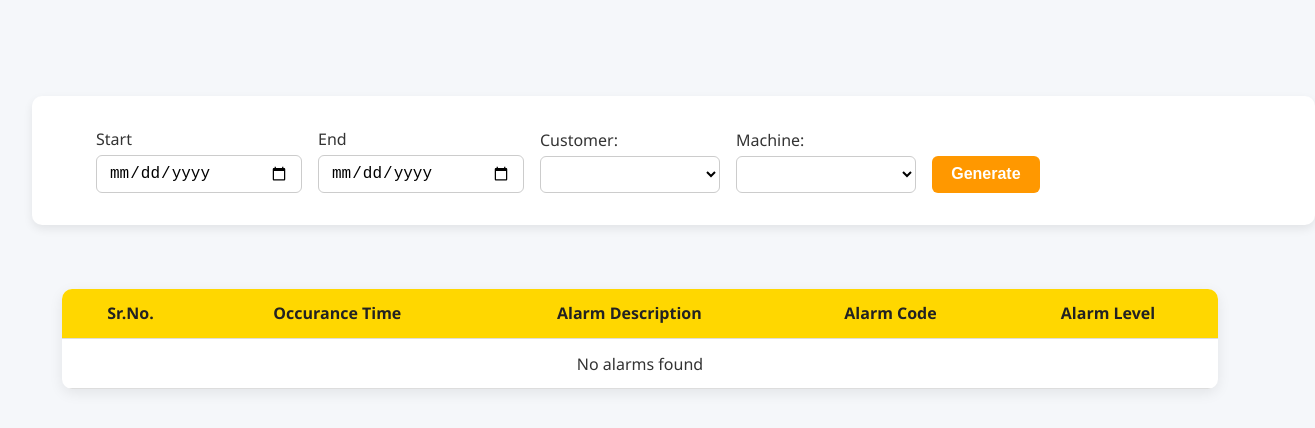
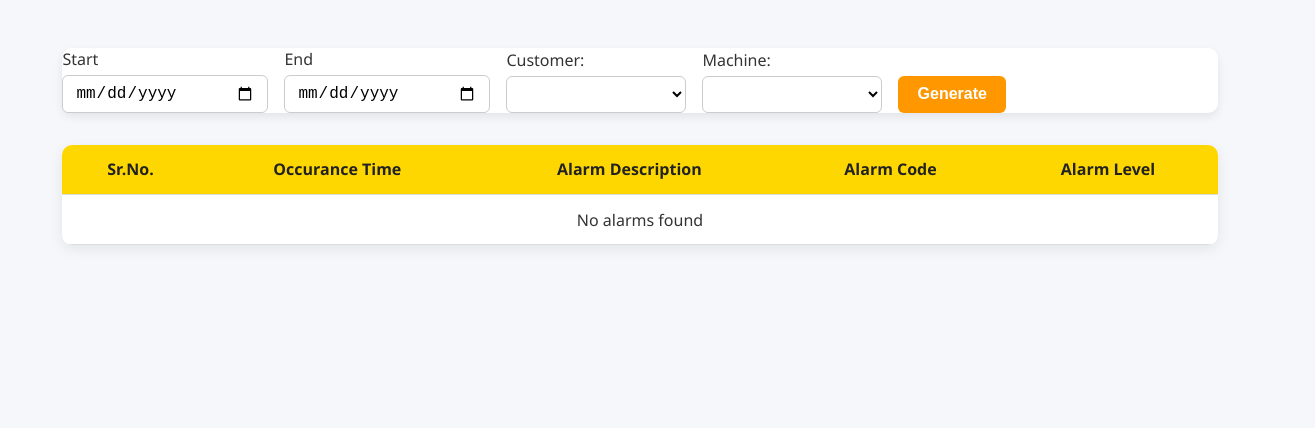
Before and after one commit to chinmay13tailor/Alarms, a plain HTML site: page index.html in a window 1280 px wide. Shown: the whole page, 1315 px wide, since content can reach past the window. Drawn offline with Linux system fonts and the light colour scheme.

Commit message:
index.html

```diff
--- a/index.html
+++ b/index.html
@@ -14,14 +14,14 @@
 
 .filter-row {
   width: 95%;
-  margin: 4rem auto;
+  margin: 1rem auto;
   display: flex;
   justify-content: flex-start;
   flex-wrap: wrap;
   gap: 1rem;
   align-items: flex-end;
   background: white;
-  padding: 2rem 4rem;
+  padding: 0rem 0rem;
   border-radius: 10px;
   box-shadow: 0 4px 10px rgba(0,0,0,0.08);
 }
```
